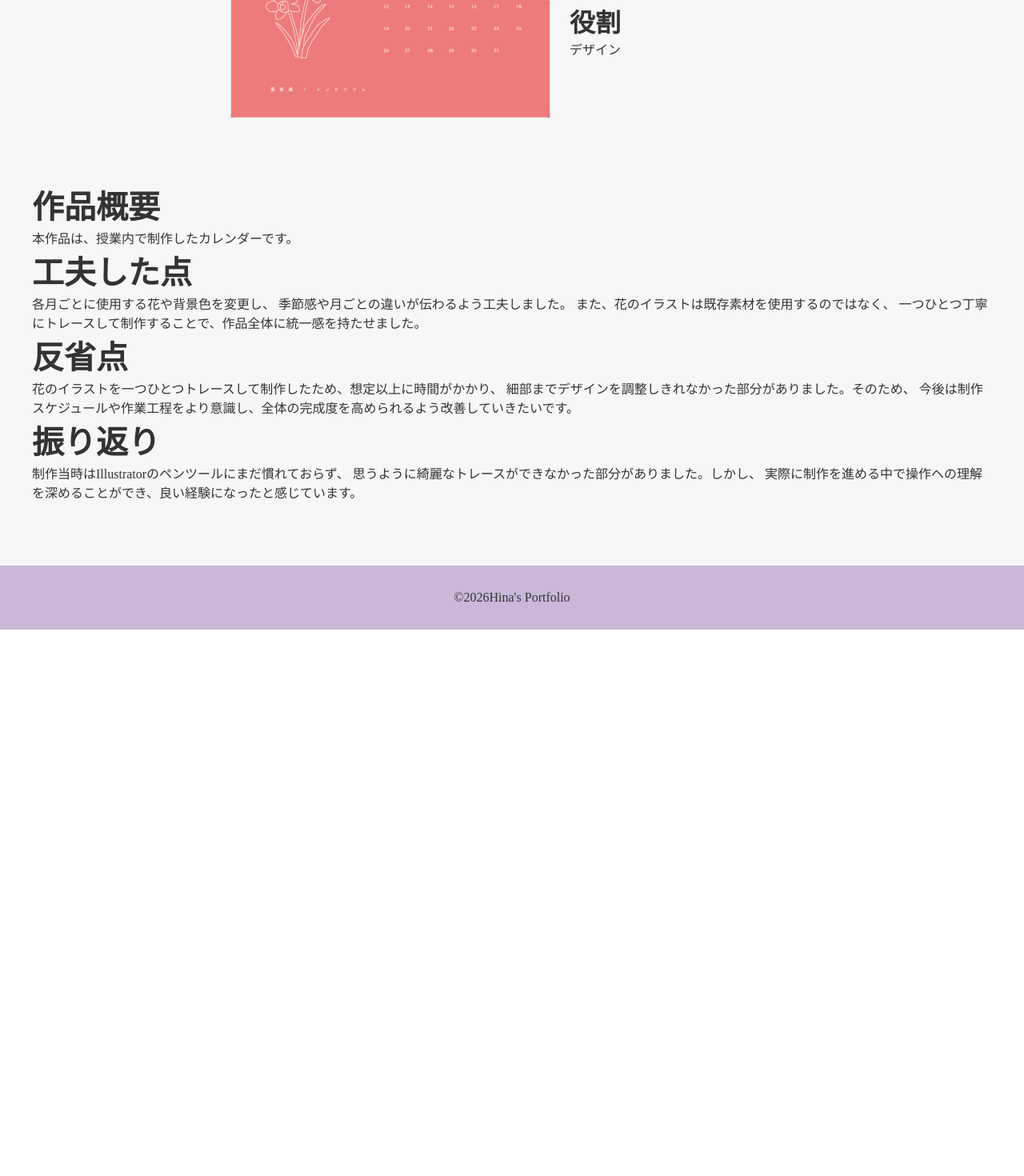
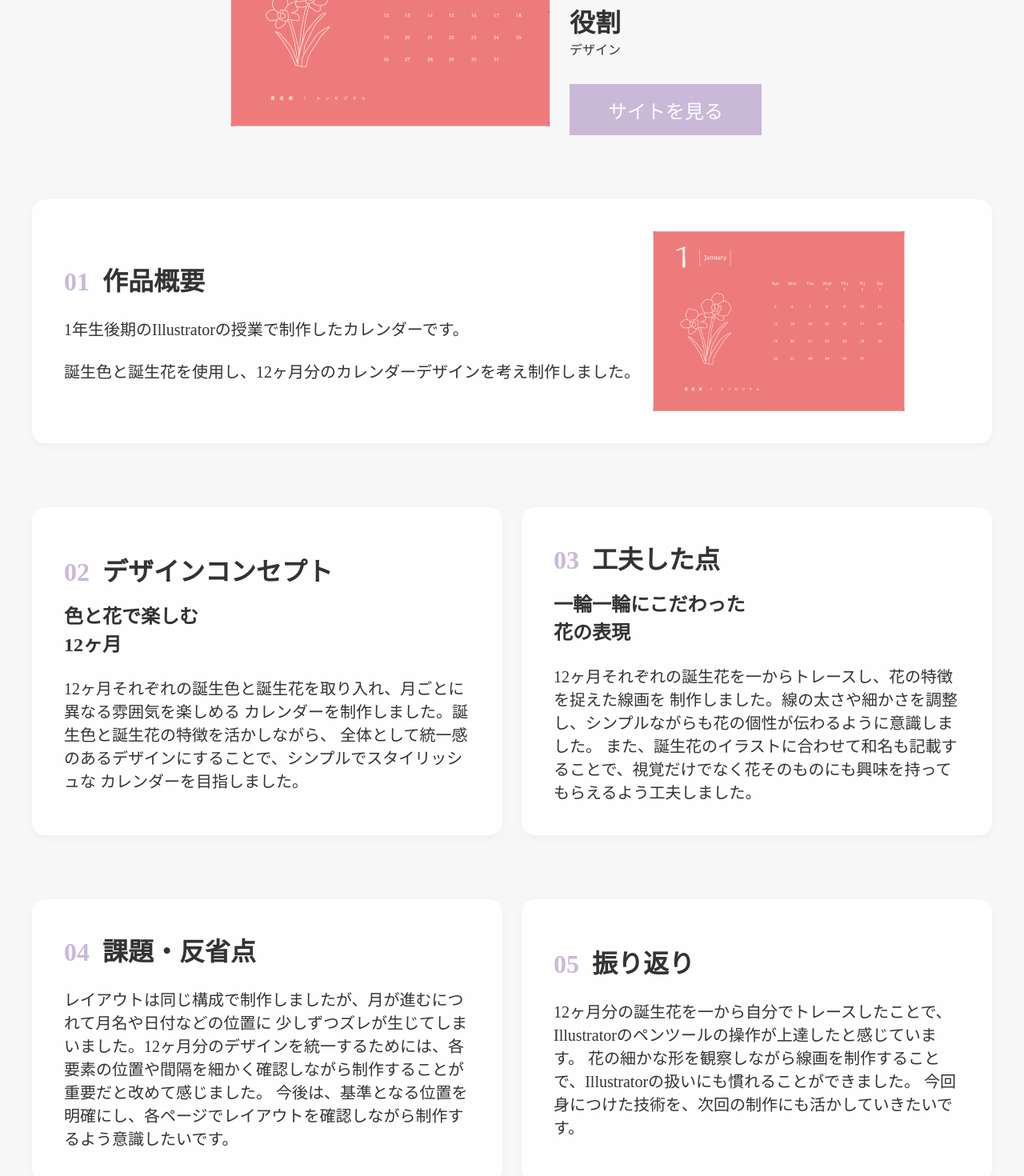
Before and after one commit to ehina24/portfolio, a React (Vite) app: page /works/calendar in a window 1280 px wide. Shown: the part 200-1670 px from the top of the page at 80% size. Before the commit the page ends 987 px from the top, so only its background shows below. Built offline with nearby package versions, Linux system fonts and the light colour scheme; a web font is replaced by a local one.

Commit message:
change　カレンダーページレイアウト変更

```diff
--- a/src/calendar.tsx
+++ b/src/calendar.tsx
@@ -1,5 +1,6 @@
 import { Link } from "react-router-dom";
 import calendar from './assets/img/calendar.svg';
+import calender_pdf from './assets/pdf/calendar.pdf';
 import './css/works.css';
 
 function Calendar(){
@@ -14,27 +15,83 @@ function Calendar(){
                     <p className="season">1年後期授業制作</p>
                     <h2>役割</h2>
                     <p>デザイン</p>
+                    <a href={calender_pdf} target="blank" rel="noopener noreferrer"><button className="siteBtn">サイトを見る</button></a>
                 </div>
             </div>
             <div className="workReviewWrap">
+                <section className="reviewMain">
+                    <div className="reviewText">
+                        <div className="reviewTitle">
+                            <span>01</span>
                             <h3>作品概要</h3>
-                <p>本作品は、授業内で制作したカレンダーです。</p>
+                        </div>
+                        <p>1年生後期のIllustratorの授業で制作したカレンダーです。</p>
+                        <p>誕生色と誕生花を使用し、12ヶ月分のカレンダーデザインを考え制作しました。</p>
+                    </div>
+                    <img src={calendar} alt="カレンダー" className="graphicWork"/>
+                </section>
+                <div className="reviewGrid">
+                    <section className="reviewCard">
+                        <div className="reviewText">
+                            <div className="reviewTitle">
+                                <span>02</span>
+                                <h3>デザインコンセプト</h3>
+                            </div>
+                            <h4>色と花で楽しむ<br/>12ヶ月</h4>
+                            <p>12ヶ月それぞれの誕生色と誕生花を取り入れ、月ごとに異なる雰囲気を楽しめる
+                                カレンダーを制作しました。誕生色と誕生花の特徴を活かしながら、
+                                全体として統一感のあるデザインにすることで、シンプルでスタイリッシュな
+                                カレンダーを目指しました。
+                            </p>
+                        </div>
+                        {/* <video src={cafe_page_link}
+                                autoPlay loop muted playsInline className="webSmall"/> */}
+                    </section>
+                    <section className="reviewCard">
+                        <div className="reviewText">
+                            <div className="reviewTitle">
+                                <span>03</span>
                                 <h3>工夫した点</h3>
-                <p>各月ごとに使用する花や背景色を変更し、
-                    季節感や月ごとの違いが伝わるよう工夫しました。
-                    また、花のイラストは既存素材を使用するのではなく、
-                    一つひとつ丁寧にトレースして制作することで、作品全体に統一感を持たせました。
+                            </div>
+                            <h4>一輪一輪にこだわった<br/>花の表現</h4>
+                            <p>12ヶ月それぞれの誕生花を一からトレースし、花の特徴を捉えた線画を
+                                制作しました。線の太さや細かさを調整し、シンプルながらも花の個性が伝わるように意識しました。
+                                また、誕生花のイラストに合わせて和名も記載することで、視覚だけでなく花そのものにも興味を持って
+                                もらえるよう工夫しました。
                             </p>
-                <h3>反省点</h3>
-                <p>花のイラストを一つひとつトレースして制作したため、想定以上に時間がかかり、
-                    細部までデザインを調整しきれなかった部分がありました。そのため、
-                    今後は制作スケジュールや作業工程をより意識し、全体の完成度を高められるよう改善していきたいです。
+                        </div>
+                        {/* <img src={cafe_order} alt="カフェオーダー画面" className="webSmall"/> */}
+                    </section>
+                </div>
+                <div className="reviewGrid">
+                    <section className="reviewCard">
+                        <div className="reviewText">
+                            <div className="reviewTitle">
+                                <span>04</span>
+                                <h3>課題・反省点</h3>
+                            </div>
+                            <p>レイアウトは同じ構成で制作しましたが、月が進むにつれて月名や日付などの位置に
+                                少しずつズレが生じてしまいました。12ヶ月分のデザインを統一するためには、各
+                                要素の位置や間隔を細かく確認しながら制作することが重要だと改めて感じました。
+                                今後は、基準となる位置を明確にし、各ページでレイアウトを確認しながら制作するよう意識したいです。
                             </p>
+                        </div>
+                    </section>
+                    <section className="reviewCard">
+                        <div className="reviewText">
+                            <div className="reviewTitle">
+                                <span>05</span>
                                 <h3>振り返り</h3>
-                <p>制作当時はIllustratorのペンツールにまだ慣れておらず、
-                    思うように綺麗なトレースができなかった部分がありました。しかし、
-                    実際に制作を進める中で操作への理解を深めることができ、良い経験になったと感じています。
+                            </div>
+                            <p>12ヶ月分の誕生花を一から自分でトレースしたことで、
+                                Illustratorのペンツールの操作が上達したと感じています。
+                                花の細かな形を観察しながら線画を制作することで、Illustratorの扱いにも慣れることができました。
+                                今回身につけた技術を、次回の制作にも活かしていきたいです。
                             </p>
+                        </div>
+                    </section>
+                </div>
+
             </div>
 
             <footer>
--- a/src/global.d.ts
+++ b/src/global.d.ts
@@ -13,6 +13,11 @@ declare module "*.jpg" {
     export default src;
 }
 
+declare module "*.pdf" {
+    const src: string;
+    export default src;
+}
+
 
 declare module "*.css";
 
```
Also changed, not shown: 1 other file (tests, documents, lock files or other folders). Lines whose indentation alone changed are shown as unchanged.
